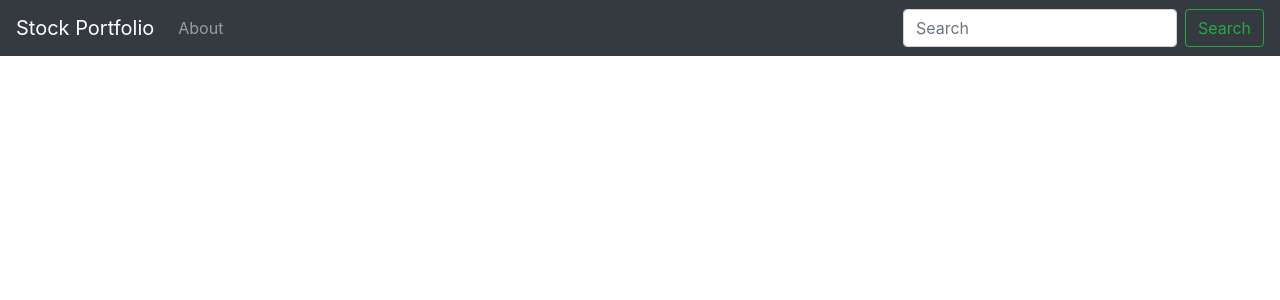
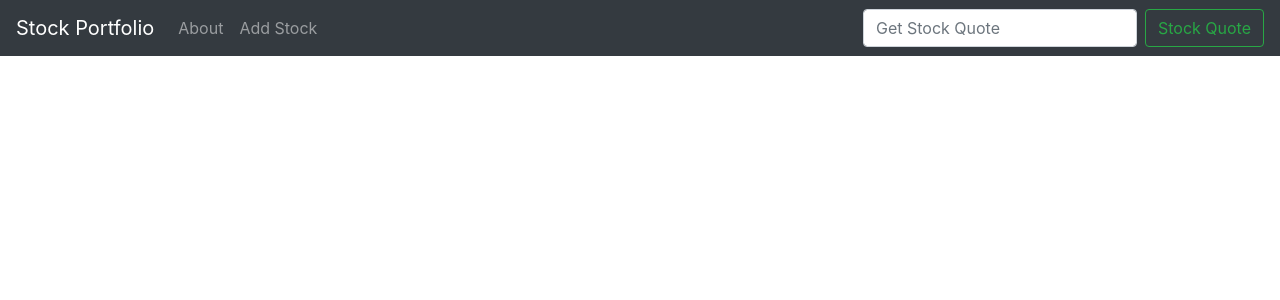
Before and after one commit to Anisaahamed5/Project04, a Django app: page /about.html in a window 1280 px wide. Shown: the top 300 px of the page. Run offline with Django 3.2, Linux system fonts and the light colour scheme.

Commit message:
created "add stock" page

```diff
--- /dev/null
+++ b/Project04/quotes/templates/add_stock.html
@@ -0,0 +1,6 @@
+{% extends 'base.html' %}
+
+{% block content %}
+<h1>Add Stock...</h1>
+
+{% endblock %}
--- a/Project04/quotes/templates/base.html
+++ b/Project04/quotes/templates/base.html
@@ -19,13 +19,21 @@
 
         <div class="collapse navbar-collapse" id="navbarSupportedContent">
           <ul class="navbar-nav mr-auto">
+
             <li class="nav-item">
               <a class="nav-link" href="{% url 'about' %}">About</a>
             </li>
+
+            <li class="nav-item">
+                <a class="nav-link" href="{% url 'add_stock' %}">Add Stock</a>
+              </li>
+
           </ul>
-          <form class="form-inline my-2 my-lg-0">
-            <input class="form-control mr-sm-2" type="search" placeholder="Search" aria-label="Search">
-            <button class="btn btn-outline-success my-2 my-sm-0" type="submit">Search</button>
+          <form action = "{% url 'home' %}" class="form-inline my-2 my-lg-0" method="POST">
+              {% csrf_token %}
+            <input class="form-control mr-sm-2" type="search" placeholder="Get Stock Quote" aria-label="Search" name="ticker">
+
+            <button class="btn btn-outline-success my-2 my-sm-0" type="submit">Stock Quote</button>
           </form>
         </div>
       </nav>
--- a/Project04/quotes/templates/home.html
+++ b/Project04/quotes/templates/home.html
@@ -1,6 +1,10 @@
 {% extends 'base.html' %}
 
 {% block content %}
+
+{% if ticker %}
+    {{ ticker }}
+{% endif %}
 
 {% if api %}
     {% if api == "Error..."%}
--- a/Project04/quotes/urls.py
+++ b/Project04/quotes/urls.py
@@ -6,4 +6,6 @@ urlpatterns = [
 
     path('about.html', views.about, name="about"),
 
+    path('add_stock.html', views.add_stock, name="add_stock"),
+
 ]
--- a/Project04/quotes/views.py
+++ b/Project04/quotes/views.py
@@ -4,16 +4,27 @@ def home(request):
     import requests
     import json
 
-    #pk_378fb4b735894bae8434380e31b2f915
+    if request.method == 'POST':
+        ticker = request.POST['ticker']
 
-    api_request = requests.get("https://cloud.iexapis.com/stable/stock/aapl/quote?token=pk_378fb4b735894bae8434380e31b2f915")
+        #pk_378fb4b735894bae8434380e31b2f915
+        # GET www.mysite.com/newuser => Returns the new user page
+        # POST www.mysite.com/newuser => signs up a new user with the form data
 
-    try:
-        api = json.loads(api_request.content)
-    except Expection as e:
-        api = "Error..."
+        api_request = requests.get("https://cloud.iexapis.com/stable/stock/"+ ticker +"/quote?token=pk_378fb4b735894bae8434380e31b2f915")
 
-    return render(request, 'home.html', {'api': api})
+        try:
+            api = json.loads(api_request.content)
+        except Exception as e:
+            api = "Error..."
+        return render(request, 'home.html', {'api': api})
+
+    else:
+        return render(request, 'home.html', {'ticker': "enter a ticker symbol above"})
+
 
 def about(request):
     return render(request, 'about.html', {})
+
+def add_stock(request):
+    return render(request, 'add_stock.html', {})
```
